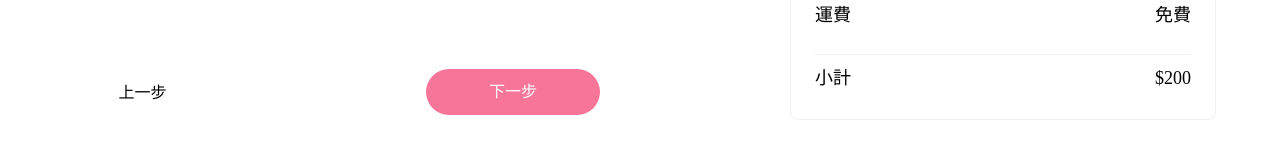
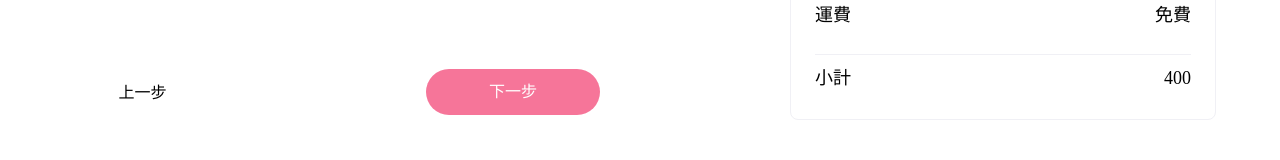
Before and after one commit to Xavier-Hsiao/alpha-shop, a React (Vite) app: page / in a window 1280 px wide. Shown: the part 544-704 px from the top of the page. Built offline with nearby package versions, Linux system fonts and the light colour scheme.

Commit message:
Feat: add cart item quantity plus or minus feature

```diff
--- a/src/component/MainContent/Cart/cart.jsx
+++ b/src/component/MainContent/Cart/cart.jsx
@@ -1,5 +1,6 @@
 import Product from "./Product";
 import styles from "../../../style/cart.module.scss";
+import { useState } from "react";
 
 const data = [
   {
@@ -19,10 +20,42 @@ const data = [
 ];
 
 export default function Cart() {
-  // Generate product dynamically
-  const productList = data.map((product) => (
-    <Product key={product.id} product={product} />
-  ));
+  // Default state is the data array
+  const [cartItems, setCartItems] = useState(data);
+  // Generate cart items dynamically. Only display when qty is greater than 0
+  const cartList = cartItems.map((cartItem) =>
+    cartItem.quantity > 0 ? (
+      <Product
+        key={cartItem.id}
+        product={cartItem}
+        onQtyPlus={handleQtyPlus}
+        onQtyMinus={handleQtyMinus}
+      />
+    ) : null
+  );
+  // Derived state
+  let subtotal = cartItems.reduce(
+    (result, item) => result + item.price * item.quantity,
+    0
+  );
+  console.log(subtotal);
+  // Define event handler
+  function handleQtyPlus(id) {
+    setCartItems((prevCartItems) =>
+      prevCartItems.map((item) =>
+        item.id === id ? { ...item, quantity: item.quantity + 1 } : item
+      )
+    );
+  }
+
+  function handleQtyMinus(id) {
+    setCartItems((prevCartItems) =>
+      prevCartItems.map((item) =>
+        item.id === id ? { ...item, quantity: item.quantity - 1 } : item
+      )
+    );
+  }
+
   // Return Cart component
   return (
     <section className={styles.cartContainer}>
@@ -30,7 +63,7 @@ export default function Cart() {
       {/* Product section */}
       <section className={styles.productContainer}>
         {/* Product card area*/}
-        <ul className={styles.productList}>{productList}</ul>
+        <ul className={styles.productList}>{cartList}</ul>
       </section>
       {/* Cart info section */}
       <section className={styles.cartInfoArea}>
@@ -40,7 +73,9 @@ export default function Cart() {
         </div>
         <div className={styles.cartInfo}>
           <div className={styles.subAccountLabel}>小計</div>
-          <div className={styles.subAccount}>$200</div>
+          <div className={styles.subAccount}>
+            {cartItems.length > 0 ? `${subtotal}` : "購物籃空空如也 😵"}
+          </div>
         </div>
       </section>
     </section>
--- a/src/component/MainContent/Cart/product.jsx
+++ b/src/component/MainContent/Cart/product.jsx
@@ -1,6 +1,6 @@
 import styles from "../../../style/Product.module.scss";
 
-export default function Product({ product }) {
+export default function Product({ product, onQtyPlus, onQtyMinus }) {
   return (
     <li className={styles.product}>
       <div className={styles.imageContainer}>
@@ -14,11 +14,11 @@ export default function Product({ product }) {
         <div className={styles.productName}>{product.name}</div>
         <div className={styles.productPrice}>{product.price}</div>
         <div className={styles.actionBtnGroup}>
-          <a href="#" className={`${styles.actionBtn} ${styles.minus}`}>
+          <a href="#" className={`${styles.actionBtn} ${styles.minus}`} onClick={() => onQtyMinus(product.id)}>
             &#8722;
           </a>
           <p className={styles.productQty}>{product.quantity}</p>
-          <a href="#" className={`${styles.actionBtn} ${styles.plus}`}>
+          <a href="#" className={`${styles.actionBtn} ${styles.plus}`} onClick={() => onQtyPlus(product.id)}>
             &#43;
           </a>
         </div>
```
